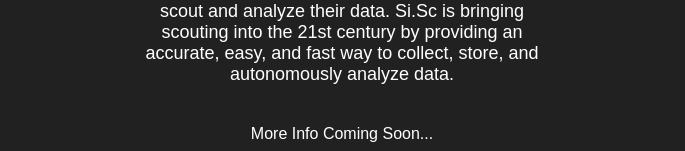
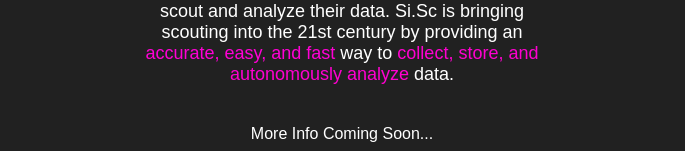
Before and after one commit to aravindkoneru/SimpleScout, a plain HTML site: page index.html in a window 1280 px wide. Shown: the part 452-603 px from the top of the page, without its empty margins (298-983 px from the left). Drawn offline with Linux system fonts and the light colour scheme.

Commit message:
Font color changes for emphasis

```diff
--- a/index.html
+++ b/index.html
@@ -13,7 +13,8 @@
       <img src = "assets/SimpleScoutLogo.png" class = "centeredImg">
       <div class = "centeredTxt">
         Si.Sc aims to change the way that FIRST teams scout and analyze their data. Si.Sc is bringing scouting into the 21st century
-        by providing an accurate, easy, and fast way to collect, store, and autonomously analyze data.
+        by providing an <FONT COLOR = #FF00D5>accurate, easy, and fast</FONT> way to
+        <FONT COLOR = #FF00D>collect, store, and autonomously analyze</FONT> data.
       </div>
 
       <div class = "footer">
```
